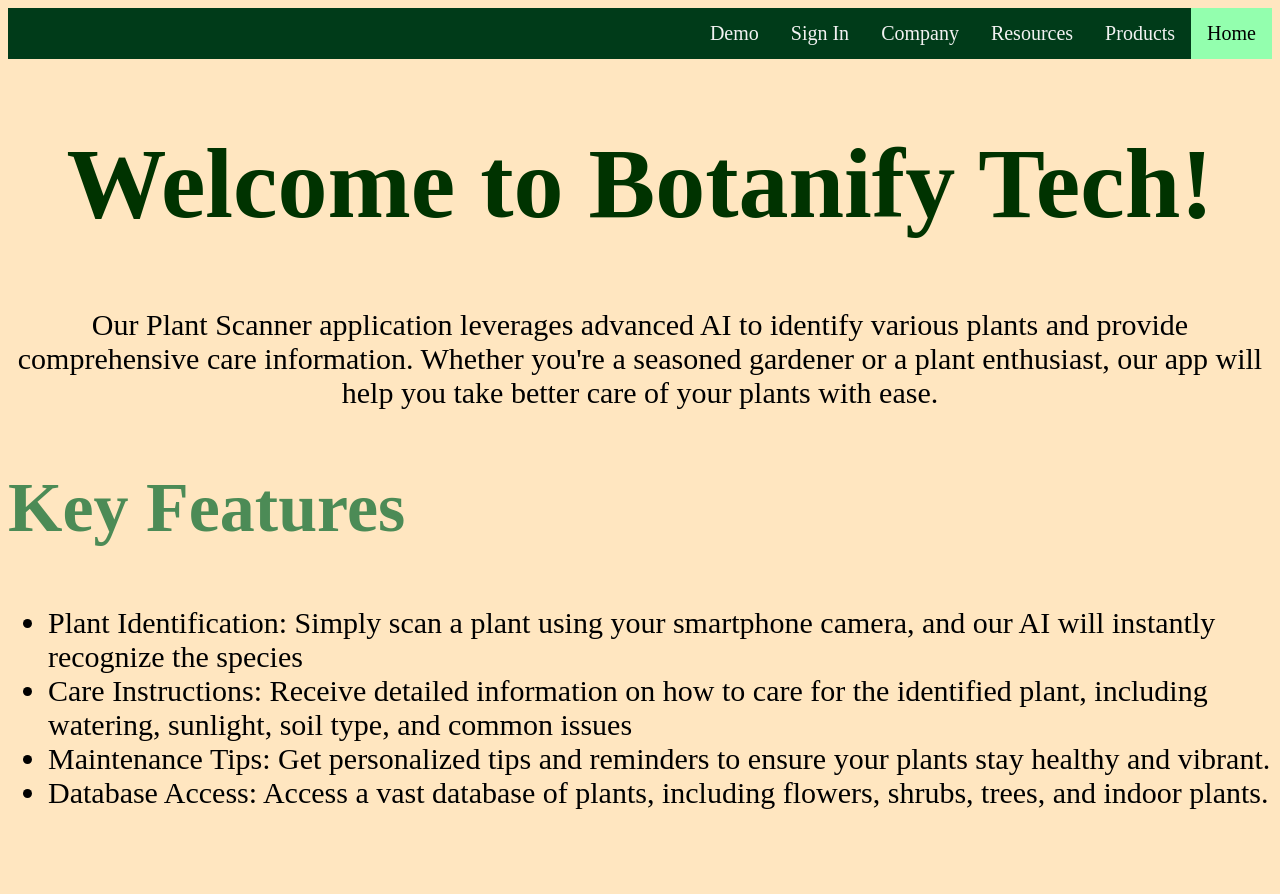
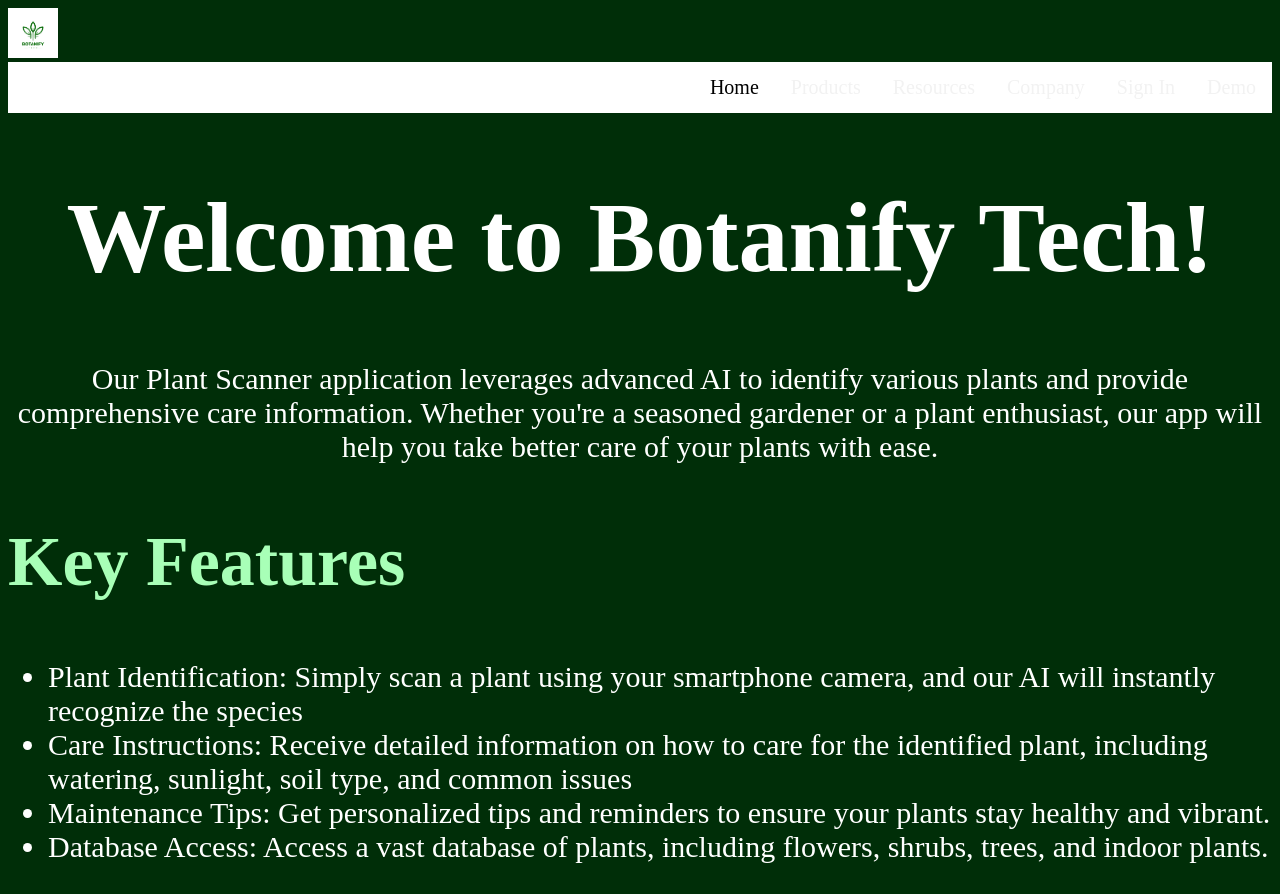
Before and after one commit to BotanifyTech/BotanifyTech.github.io, a plain HTML site: page index.html in a window 1280 px wide. Before the commit the page ends 840 px from the top, so only its background shows below. Drawn offline with Linux system fonts and the light colour scheme.

Commit message:
new changes

```diff
--- a/index.html
+++ b/index.html
@@ -7,13 +7,14 @@
 </head>
 
 <body>
+    <img src="/images/LOGO.png" alt="Logo" width = "50" height = "50">
     <div class="topnav">
+        <a href="#demo">Demo</a>
+        <a href="#signin">Sign In</a>
+        <a href="#company">Company</a>
+        <a href="#resources">Resources</a>
+        <a href="#products">Products</a>
         <a class="active" href="#home">Home</a>
-        <a href="#products">Products</a>
-        <a href="#resources">Resources</a>
-        <a href="#company">Company</a>
-        <a href="#signin">Sign In</a>
-        <a href="#demo">Demo</a>
       </div>
 
     <div class="homepage1">
@@ -25,6 +26,10 @@
             or a plant enthusiast, our app will help you take
             better care of your plants with ease.
         </p>
+    </div>
+
+
+    <div class = "keys">
         <h2>Key Features</h2>
         <p>
         <ul>
@@ -41,7 +46,5 @@
         </p>
 
     </div>
-
-
 </body>
 </html>
--- a/style.css
+++ b/style.css
@@ -3,7 +3,7 @@
 
 /* Add a black background color to the top navigation */
 .topnav {
-    background-color: #003b19;
+    background-color: #ffffff;
     overflow: hidden;
   }
 
@@ -26,41 +26,42 @@
 
   /* Add a color to the active/current link */
   .topnav a.active {
-    background-color: #93ffae;
+    background-color: #ffffff;
     color: rgb(0, 0, 0);
   }
 
 
 /*HOMEPAGE */
 body{
-    background-color:rgb(255, 230, 192)
+    background-color:rgb(0, 46, 8)
 }
 
 .homepage1 h1{
     font-size: 100px;
     font-family: "Poppins";
-    color:rgb(0, 51, 0) ;
+    color:rgb(255, 255, 255) ;
     text-align: center;
 }
 
 .homepage1 p{
     font-size: 30px;
     font-family: "Poppins";
-    color:rgb(0, 0, 0) ;
+    color:rgb(255, 255, 255) ;
     text-align: center;
 }
 
-.homepage1 h2{
+/*KEYS*/
+.keys h2{
     font-size:70px;
     font-family: "Poppins";
-    color:rgb(76, 139, 86) ;
+    color:rgb(168, 255, 183) ;
     text-align: left;
 }
 
-.homepage1 ul{
+.keys ul{
     font-size: 30px;
     font-family: "Poppins";
-    color:rgb(0, 0, 0) ;
+    color:rgb(255, 255, 255) ;
     text-align: left;
 
 }
```
Also changed, not shown: images/LOGO.png (added).
